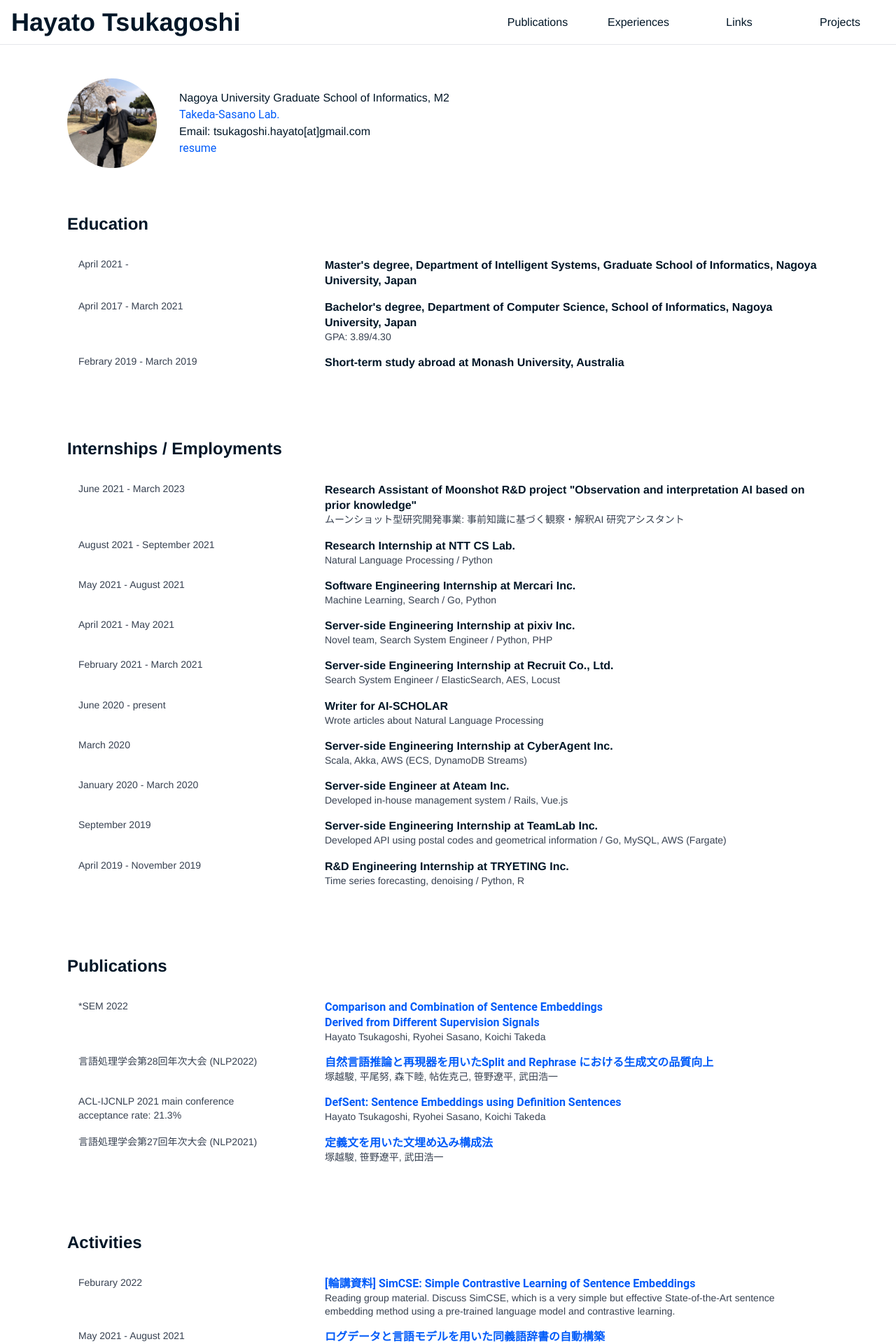
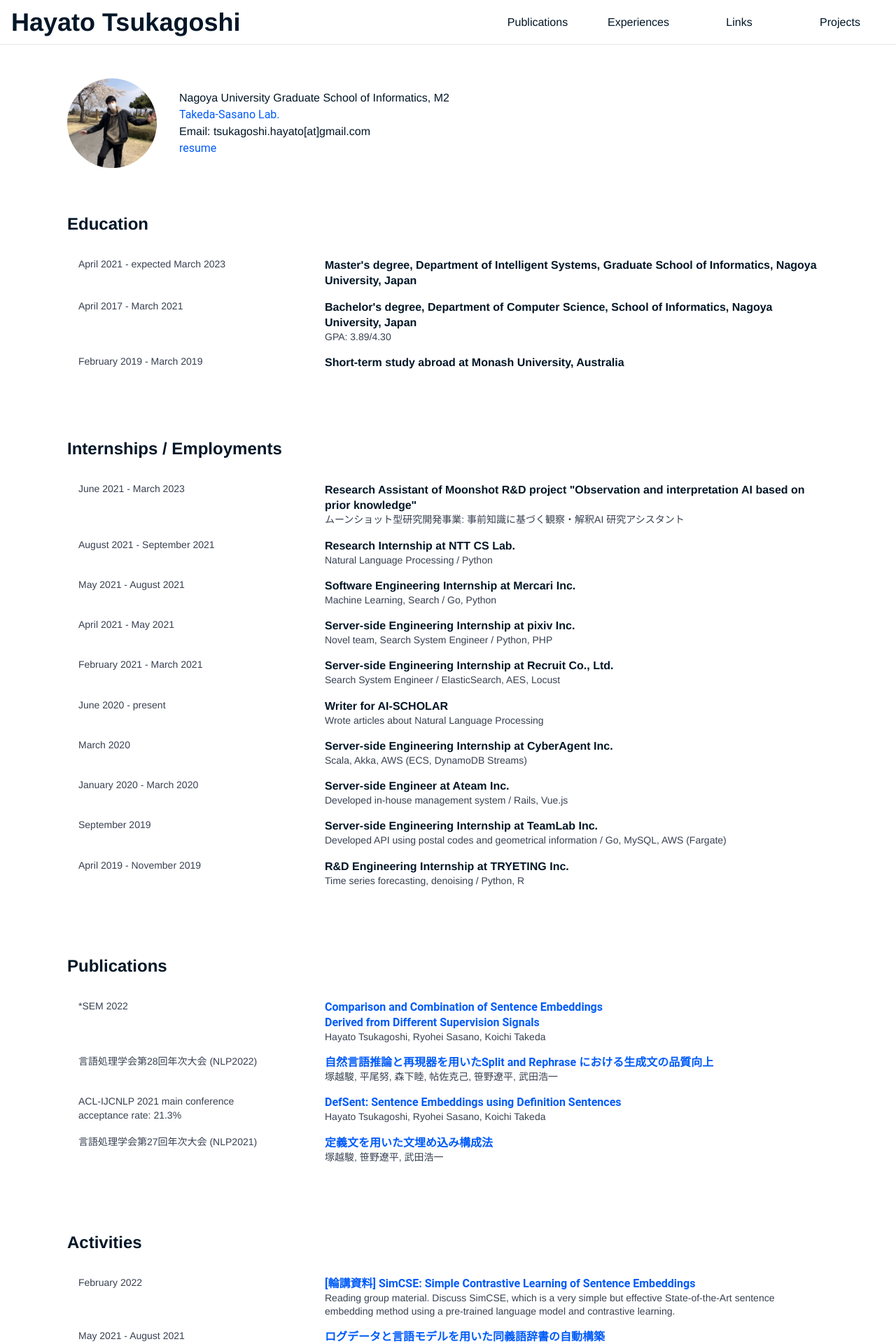
Before and after one commit to hppRC/hppRC.github.io, a Next.js app: page / in a window 1280 px wide. Shown: the top 1920 px of the page at 70% size. Built offline with nearby package versions, Linux system fonts and the light colour scheme.

Commit message:
:+1: fix typo

```diff
--- a/src/pages/index.tsx
+++ b/src/pages/index.tsx
@@ -3,7 +3,7 @@ import { ExternalLink, ResourcesSection } from "src/components";
 const educationResources: ReadonlyArray<Resource> = [
   {
     title: `Master's degree, Department of Intelligent Systems, Graduate School of Informatics, Nagoya University, Japan`,
-    period: `April 2021 - `,
+    period: `April 2021 - expected March 2023`,
   },
   {
     title: `Bachelor's degree, Department of Computer Science, School of Informatics, Nagoya University, Japan`,
@@ -12,7 +12,7 @@ const educationResources: ReadonlyArray<Resource> = [
   },
   {
     title: `Short-term study abroad at Monash University, Australia`,
-    period: `Febrary 2019 - March 2019`,
+    period: `February 2019 - March 2019`,
   },
 ];
 
@@ -99,7 +99,7 @@ const publicationsResources: ReadonlyArray<Resource> = [
 const activitiesResources: ReadonlyArray<Resource> = [
   {
     title: `[輪講資料] SimCSE: Simple Contrastive Learning of Sentence Embeddings`,
-    period: `Feburary 2022`,
+    period: `February 2022`,
     relatedLink: `https://speakerdeck.com/hpprc/lun-jiang-zi-liao-simcse-simple-contrastive-learning-of-sentence-embeddings-823255cd-bd1f-40ec-a65c-0eced7a9191d`,
     text: `Reading group material. Discuss SimCSE, which is a very simple but effective State-of-the-Art sentence embedding method using a pre-trained language model and contrastive learning.`,
   },
```
